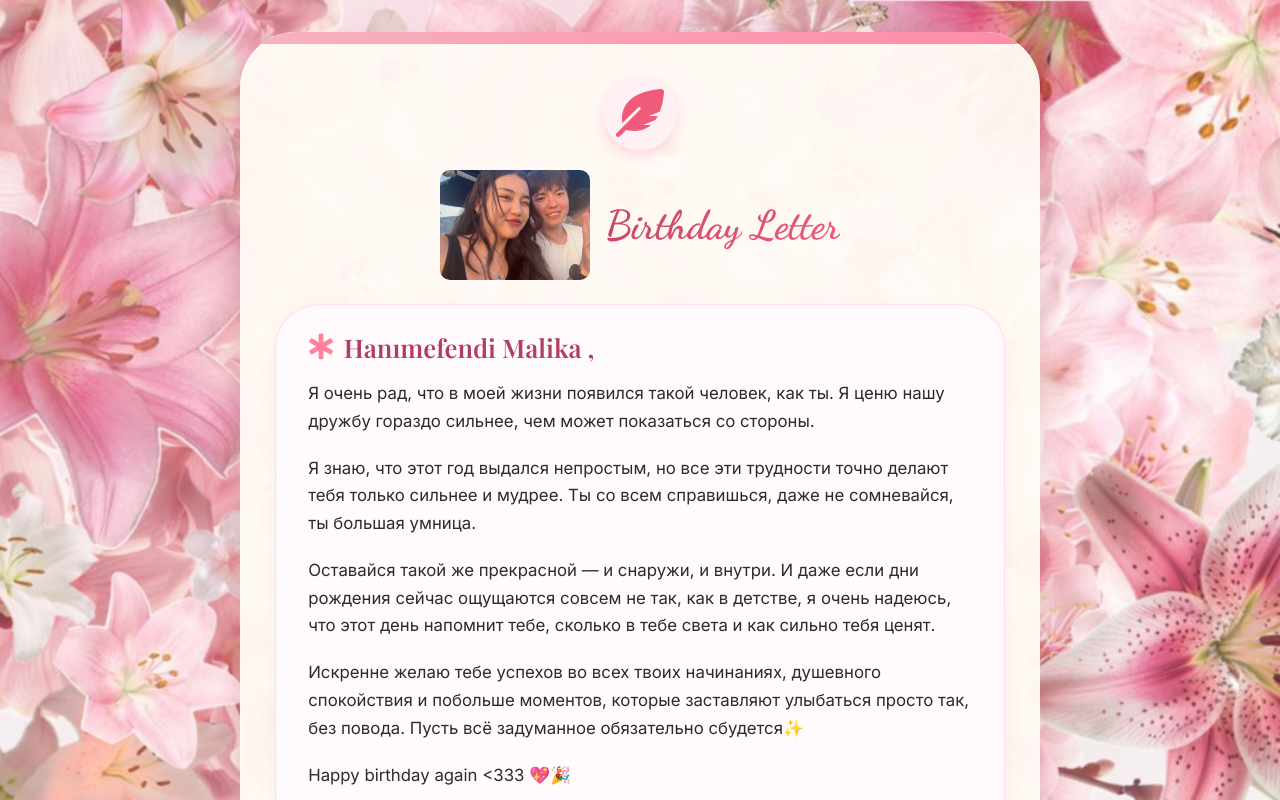
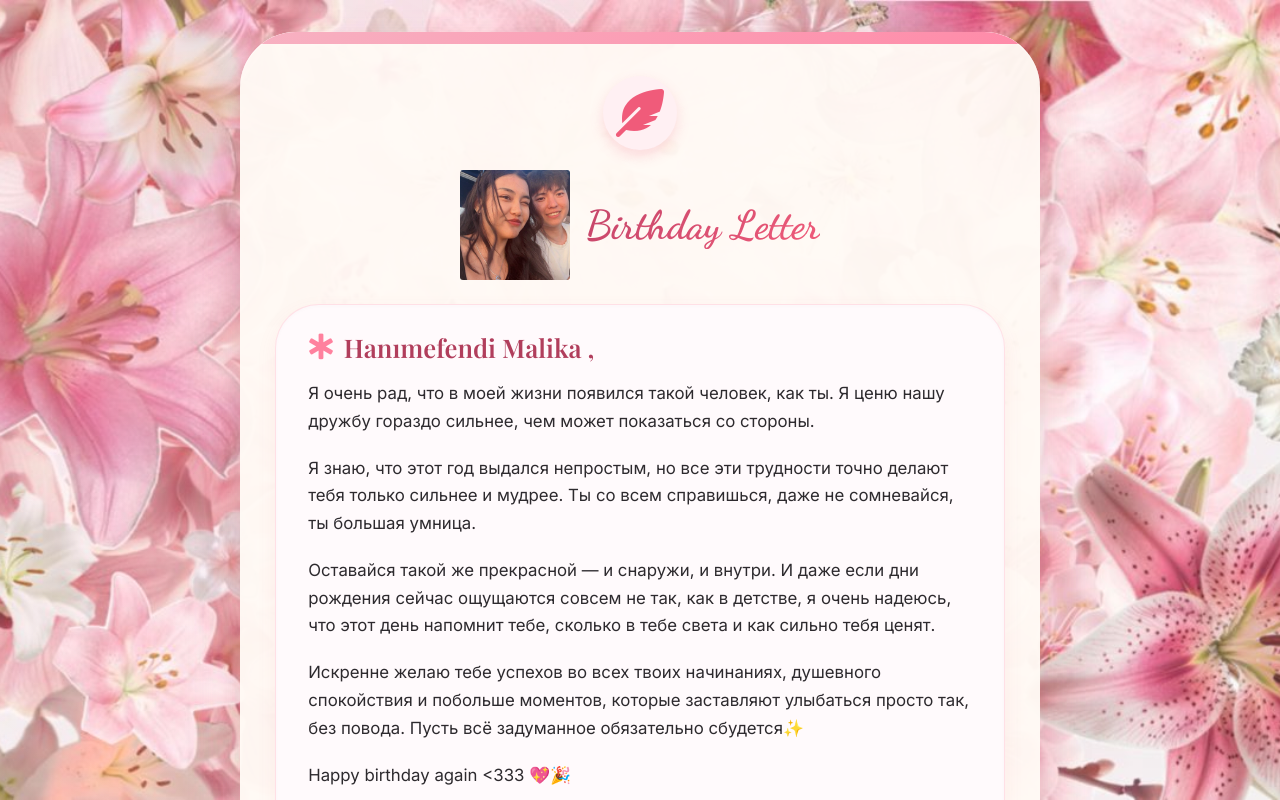
Before and after one commit to RuslanZS8/masya-bd, a plain HTML site: page index.html in a window 1280 px wide. Both pictures are taken after a click on the button "Open It". Shown: the top 800 px of the page. Drawn offline with nearby package versions, Linux system fonts and the light colour scheme; a web font is replaced by a local one.

Commit message:
Reduce border-radius for title-row images

```diff
--- a/style.css
+++ b/style.css
@@ -369,8 +369,7 @@ h1 {
 }
 
 .title-row img {
-    border-radius: 10px;
-    width: 150px;
+    border-radius: 3px;
 }
 
 @keyframes riseHeart {
```
